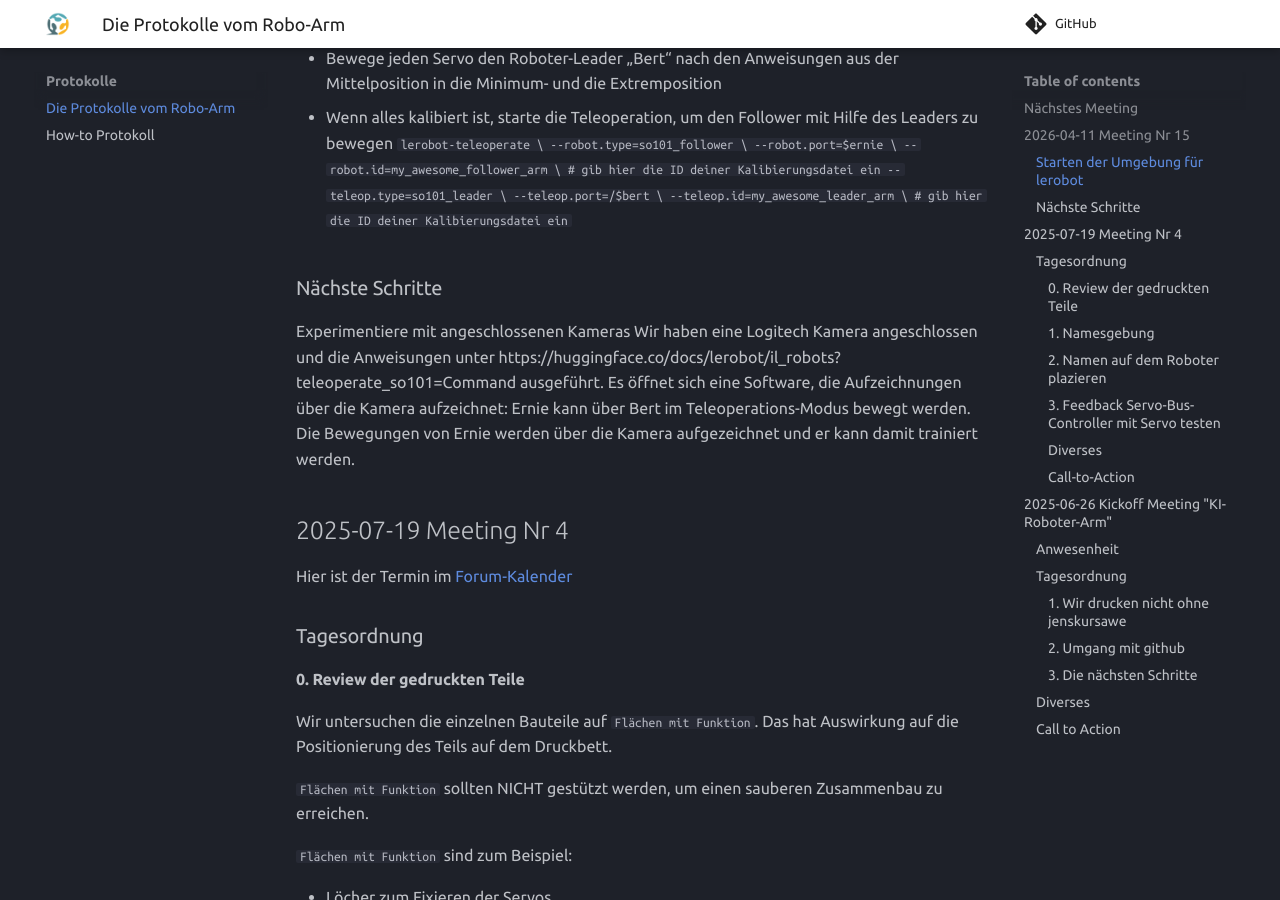
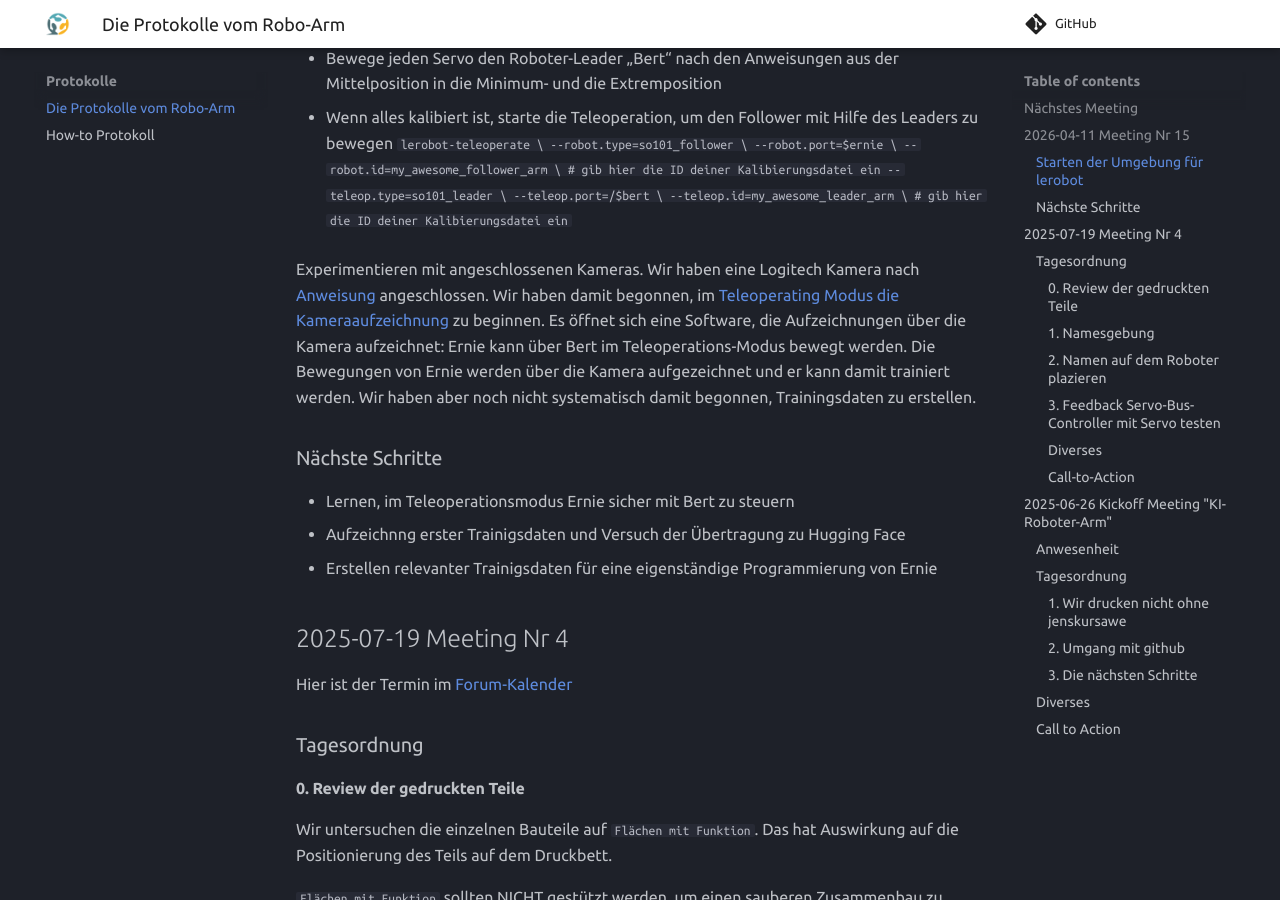
Before and after one commit to garagelab-dus/protolab-robo-docs, an MkDocs documentation site: the page built from docs/Protokolle/Backlog.md, in a window 1280 px wide and 900 px high, scrolled down 1488 px. Built offline with MkDocs 1.6.1 and Material for MkDocs 9.7.7, drawn with Linux system fonts in a browser that asks for light colours; comment, search, counter and statistics services are not loaded.

Commit message:
Update Backlog.md with camera experiment details
Added details about experimenting with connected cameras and next steps for training Ernie.

```diff
--- a/docs/Protokolle/Backlog.md
+++ b/docs/Protokolle/Backlog.md
@@ -59,9 +59,13 @@ Wir haben die Lerobot-Umgebung auf eines unserer Macbook Air gespielt. Hier die
     --teleop.port=/$bert \
     --teleop.id=my_awesome_leader_arm \ # gib hier die ID deiner Kalibierungsdatei ein`
 
+Experimentieren mit angeschlossenen Kameras.
+Wir haben eine Logitech Kamera nach [Anweisung](https://huggingface.co/docs/lerobot/cameras#setup-cameras) angeschlossen. Wir haben damit begonnen, im [Teleoperating Modus die Kameraaufzeichnung](https://huggingface.co/docs/lerobot/il_robots?teleoperate_so101=Command) zu beginnen. Es öffnet sich eine Software, die Aufzeichnungen über die Kamera aufzeichnet: Ernie kann über Bert im Teleoperations-Modus bewegt werden. Die Bewegungen von Ernie werden über die Kamera aufgezeichnet und er kann damit trainiert werden. Wir haben aber noch nicht systematisch damit begonnen, Trainingsdaten zu erstellen.
+
 ### Nächste Schritte
-Experimentiere mit angeschlossenen Kameras
-Wir haben eine Logitech Kamera angeschlossen und die Anweisungen unter https://huggingface.co/docs/lerobot/il_robots?teleoperate_so101=Command ausgeführt. Es öffnet sich eine Software, die Aufzeichnungen über die Kamera aufzeichnet: Ernie kann über Bert im Teleoperations-Modus bewegt werden. Die Bewegungen von Ernie werden über die Kamera aufgezeichnet und er kann damit trainiert werden.
+- Lernen, im Teleoperationsmodus Ernie sicher mit Bert zu steuern
+- Aufzeichnng erster Trainigsdaten und Versuch der Übertragung zu Hugging Face
+- Erstellen relevanter Trainigsdaten für eine eigenständige Programmierung von Ernie
 
 ## 2025-07-19 Meeting Nr 4
 
```
